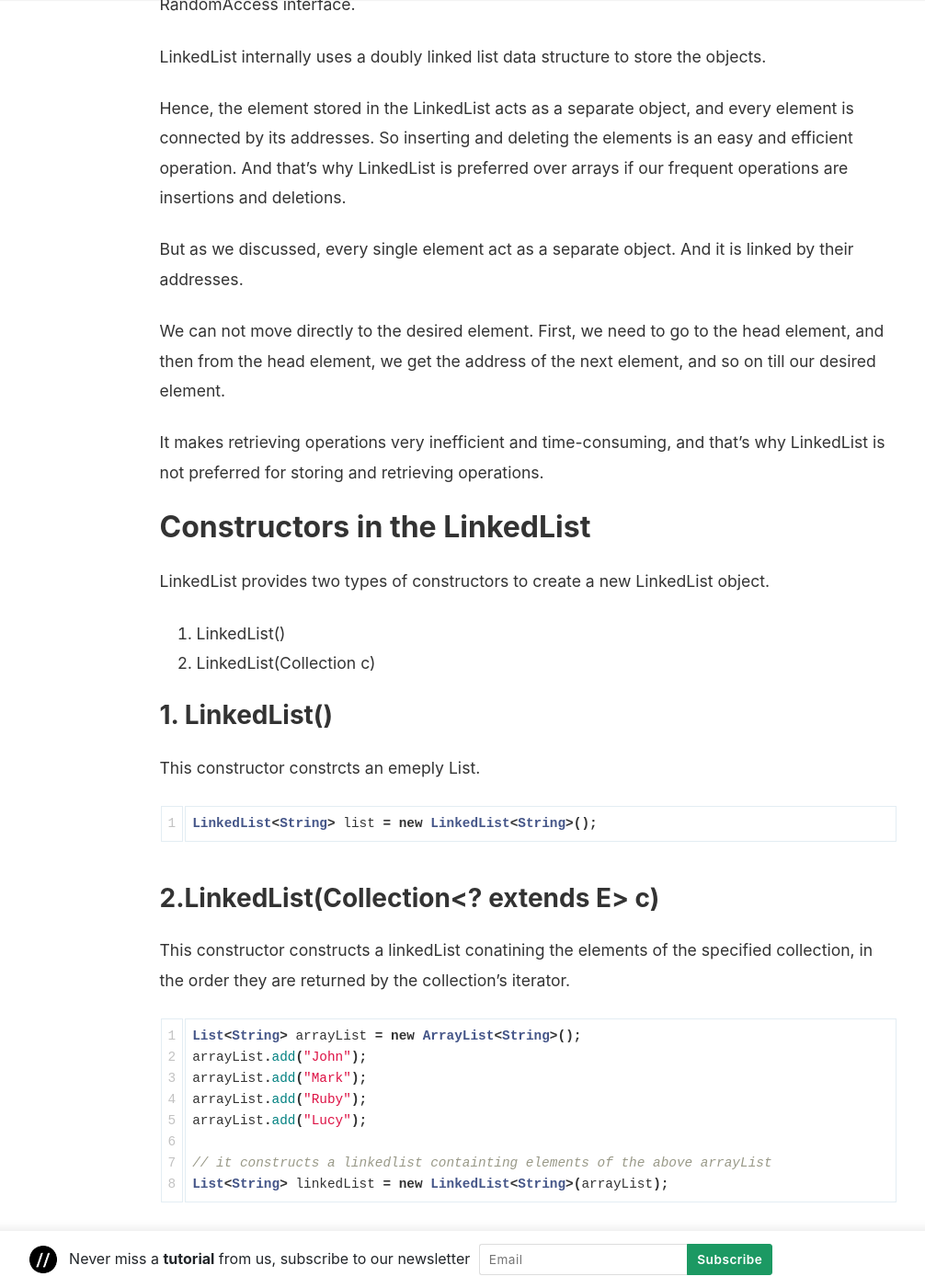
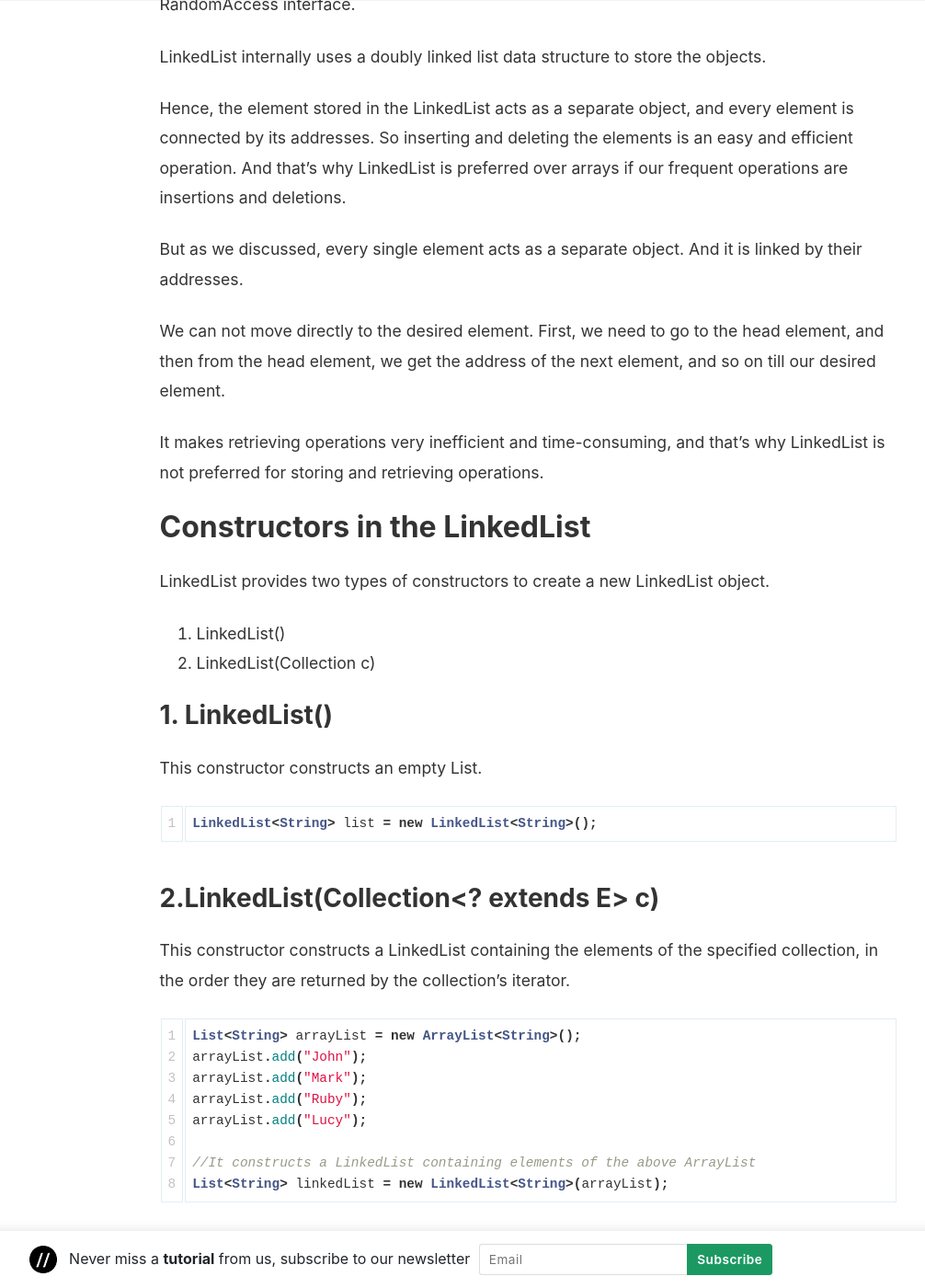
Before and after one commit to coderolls/coderolls-blog, a Jekyll site: the page built from _posts/collections/linkedlist/2022-01-25-linkedlist-in-java.md, in a window 1280 px wide and 1400 px high, scrolled down 727 px. Shown: the whole window at 92% size, without its empty margins (204-1210 px from the left). Built offline with Jekyll 4.4.1, drawn with Linux system fonts in a browser that asks for light colours; nearby versions of some CDN libraries; comment, search, counter and statistics services are not loaded; some of the changed text lies outside the part shown.

Commit message:
Update 2022-01-25-linkedlist-in-java.md

````diff
--- a/_posts/collections/linkedlist/2022-01-25-linkedlist-in-java.md
+++ b/_posts/collections/linkedlist/2022-01-25-linkedlist-in-java.md
@@ -22,7 +21,7 @@
 
 Hence, the element stored in the LinkedList acts as a separate object, and every element is connected by its addresses. So inserting and deleting the elements is an easy and efficient operation. And that's why LinkedList is preferred over arrays if our frequent operations are insertions and deletions.
 
-But as we discussed, every single element act as a separate object. And it is linked by their addresses.
+But as we discussed, every single element acts as a separate object. And it is linked by their addresses.
 
 We can not move directly to the desired element. First, we need to go to the head element, and then from the head element, we get the address of the next element, and so on till our desired element.
 
@@ -39,7 +38,7 @@
 
 ### 1. LinkedList()
 
-This constructor constrcts an emeply List.
+This constructor constructs an empty List.
 
 ```java
 LinkedList<String> list = new LinkedList<String>();
@@ -47,7 +46,7 @@
 
 ### 2.LinkedList(Collection<? extends E> c)
 
-This constructor constructs a linkedList conatining the elements of the specified collection, in the order they are returned by the collection's iterator.
+This constructor constructs a LinkedList containing the elements of the specified collection, in the order they are returned by the collection's iterator.
 
 ```java
 List<String> arrayList = new ArrayList<String>();
@@ -56,7 +55,7 @@
 arrayList.add("Ruby");
 arrayList.add("Lucy");
 
-// it constructs a linkedlist containting elements of the above arrayList
+//It constructs a LinkedList containing elements of the above ArrayList
 List<String> linkedList = new LinkedList<String>(arrayList);
 ```
 
@@ -91,7 +90,7 @@
 
 ### 1. LinkedList maintains the insertion order.
 
-Let's see a simple java program to prove that LinkedList maintains the insertion order.
+Let's see a simple Java program to prove that LinkedList maintains the insertion order.
 
 ```java
 import java.util.LinkedList;
@@ -102,23 +101,22 @@
  */
 public class LinkedListInsertionOrder {
 
-	public static void main(String[] args) {
+  public static void main(String[] args) {
+    LinkedList<String> linkedList = new LinkedList<String>();
+    linkedList.add("John");
+    linkedList.add("Mark");
+    linkedList.add("Ruby");
+    linkedList.add("Lucy");
+    linkedList.add("Vikram");
 
-		LinkedList<String> linkedList = new LinkedList<String>();
-		linkedList.add("John");
-		linkedList.add("Mark");
-		linkedList.add("Ruby");
-		linkedList.add("Lucy");
-		linkedList.add("Vikram");
-
-		System.out.println(linkedList);
-	}
+    System.out.println(linkedList);
+  }
 }
 ```
 
 Output:
 
-```te
+```
 [John, Mark, Ruby, Lucy, Vikram]
 ```
 
@@ -141,20 +139,19 @@
  */
 public class LinkedAllowDuplicates {
 
-	public static void main(String[] args) {
+  public static void main(String[] args) {
+    LinkedList<String> linkedList = new LinkedList<String>();
+    linkedList.add("John");
+    linkedList.add("Mark");
+    linkedList.add("Mark");
+    linkedList.add("Mark");
+    linkedList.add("Ruby");
+    linkedList.add("Lucy");
+    linkedList.add("Vikram");
+    linkedList.add("Vikram");
 
-		LinkedList<String> linkedList = new LinkedList<String>();
-		linkedList.add("John");
-		linkedList.add("Mark");
-		linkedList.add("Mark");
-		linkedList.add("Mark");
-		linkedList.add("Ruby");
-		linkedList.add("Lucy");
-		linkedList.add("Vikram");
-		linkedList.add("Vikram");
-
-		System.out.println(linkedList);
-	}
+    System.out.println(linkedList);
+  }
 }
 ```
 
@@ -183,20 +180,19 @@
  */
 public class LinkedAllowDuplicates {
 
-	public static void main(String[] args) {
+  public static void main(String[] args) {
+    LinkedList<String> linkedList = new LinkedList<String>();
+    linkedList.add("John");
+    linkedList.add(null);
+    linkedList.add("Mark");
+    linkedList.add(null);
+    linkedList.add("Ruby");
+    linkedList.add("Lucy");
+    linkedList.add("Vikram");
+    linkedList.add(null);
 
-		LinkedList<String> linkedList = new LinkedList<String>();
-		linkedList.add("John");
-		linkedList.add(null);
-		linkedList.add("Mark");
-		linkedList.add(null);
-		linkedList.add("Ruby");
-		linkedList.add("Lucy");
-		linkedList.add("Vikram");
-		linkedList.add(null);
-
-		System.out.println(linkedList);
-	}
+    System.out.println(linkedList);
+  }
 }
 ```
 
````
Also changed, not shown: other parts of _posts/collections/linkedlist/2022-01-25-linkedlist-in-java.md (+9 -10 lines).
